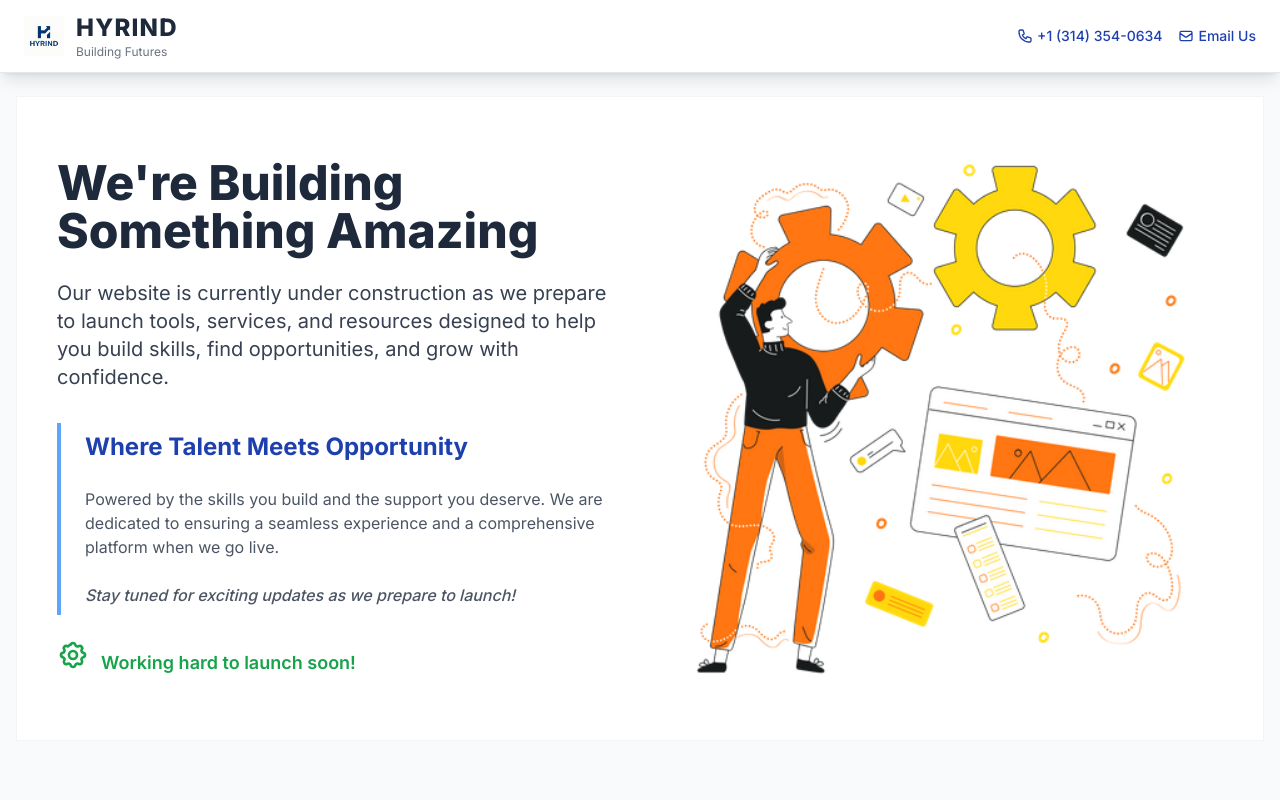
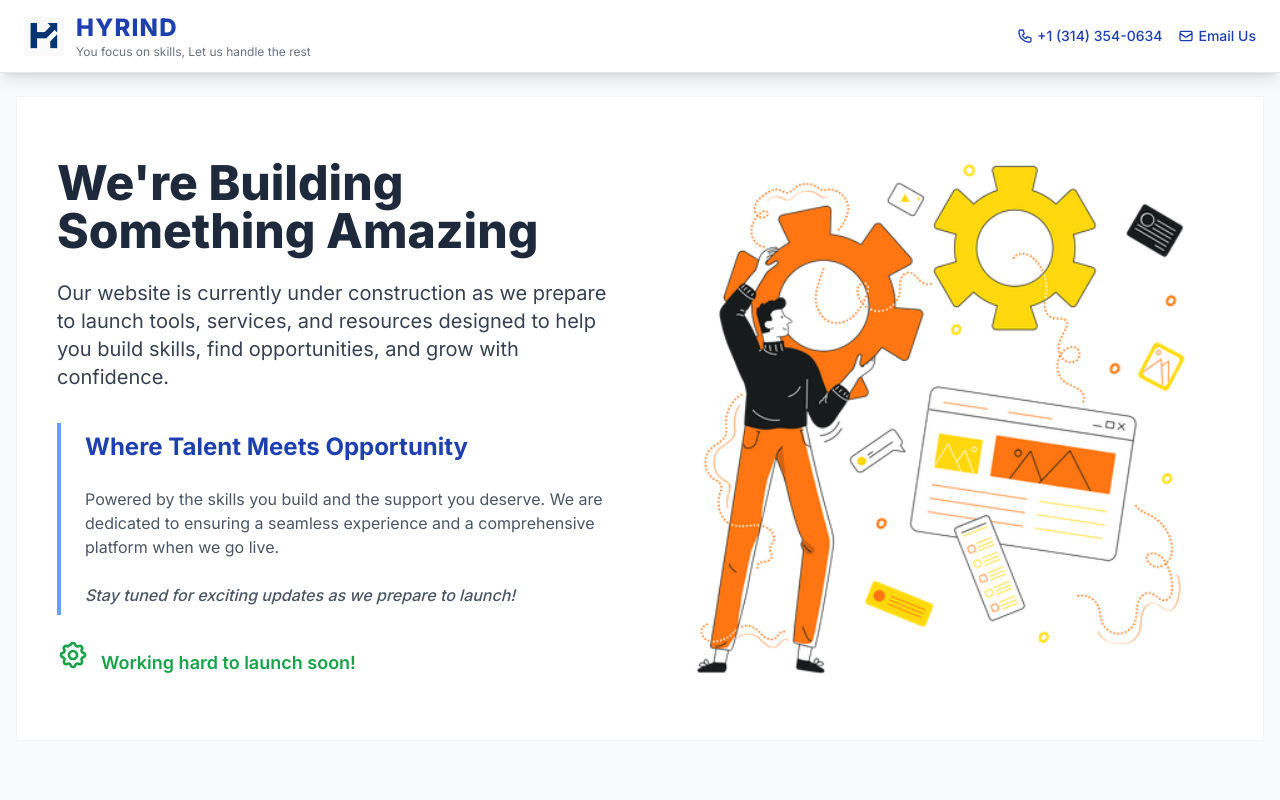
Before and after one commit to Teja2142/hyrind-dummy, a plain HTML site: page index.html in a window 1280 px wide. Shown: the top 800 px of the page. Drawn offline with nearby package versions, Linux system fonts and the light colour scheme.

Commit message:
logo and subtitle update

```diff
--- a/index.html
+++ b/index.html
@@ -73,13 +73,13 @@
         <div class="container mx-auto max-w-7xl flex flex-col md:flex-row justify-between items-center">
             <!-- Logo/Branding -->
             <div class="flex items-center mb-3 md:mb-0">
-                <div class="h-10 w-10 rounded-full bg-hyrind-blue flex items-center justify-center mr-3">
+                <div class="h-10 w-10 rounded-full flex items-center justify-center mr-3">
                     <!-- logo image -->
-                    <img src="hyrind-logo.jpg" alt="Hyrind Logo" class="h-10 w-10 object-contain">
+                    <img src="H-Letter-Logo.png" alt="Hyrind Logo" class="h-22 w-22 object-contain bg-hyrind-blue ">
                 </div>
                 <div>
-                    <h1 class="text-2xl font-extrabold text-hyrind-dark tracking-wider">HYRIND</h1>
-                    <p class="text-xs text-gray-500">Building Futures</p>
+                    <h1 class="text-2xl font-extrabold text-hyrind-blue tracking-wider">HYRIND</h1>
+                    <p class="text-xs text-gray-500">You focus on skills, Let us handle the rest</p>
                 </div>
             </div>
 
```
Also changed, not shown: H-letter-logo.png (added).
